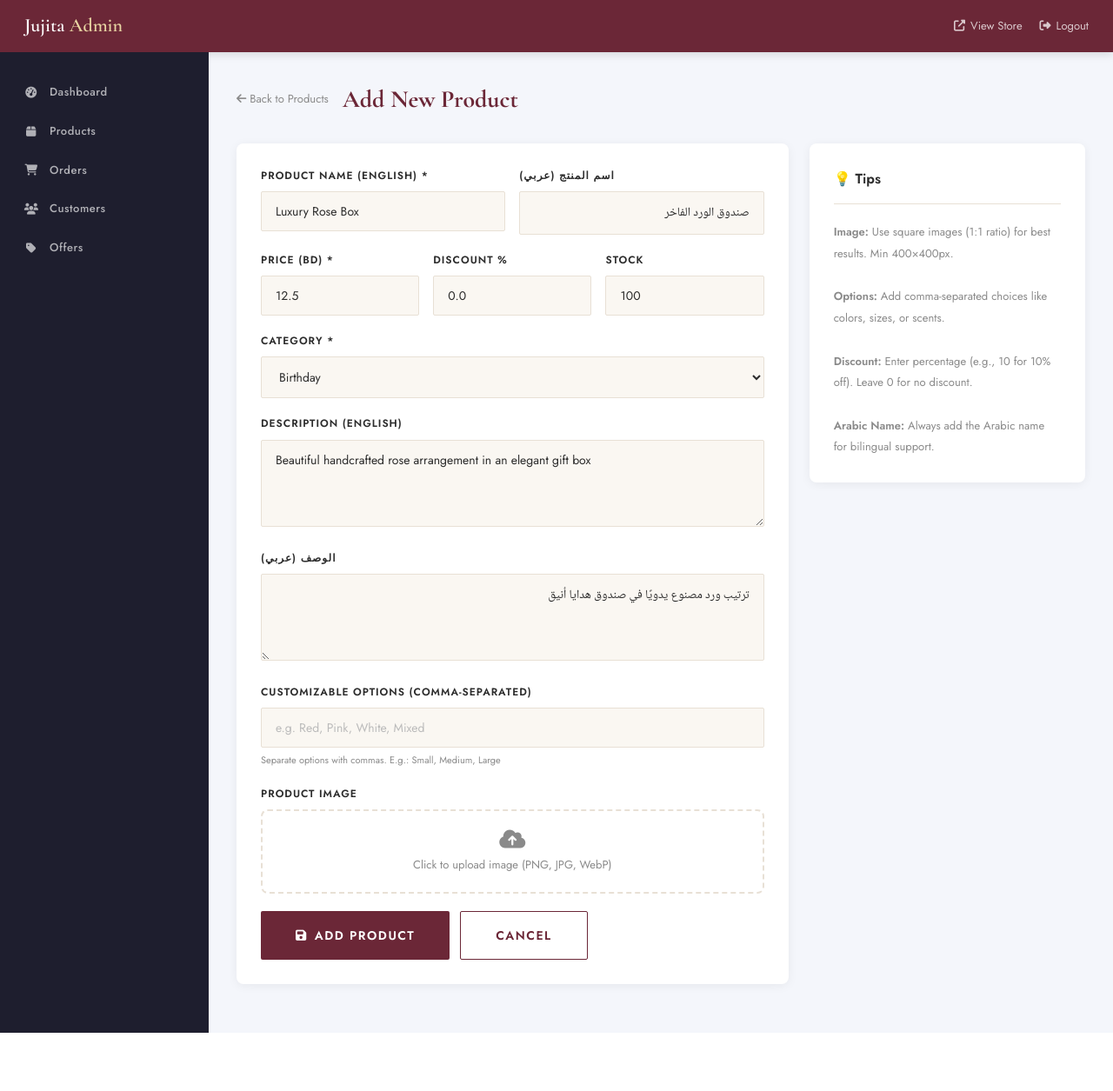
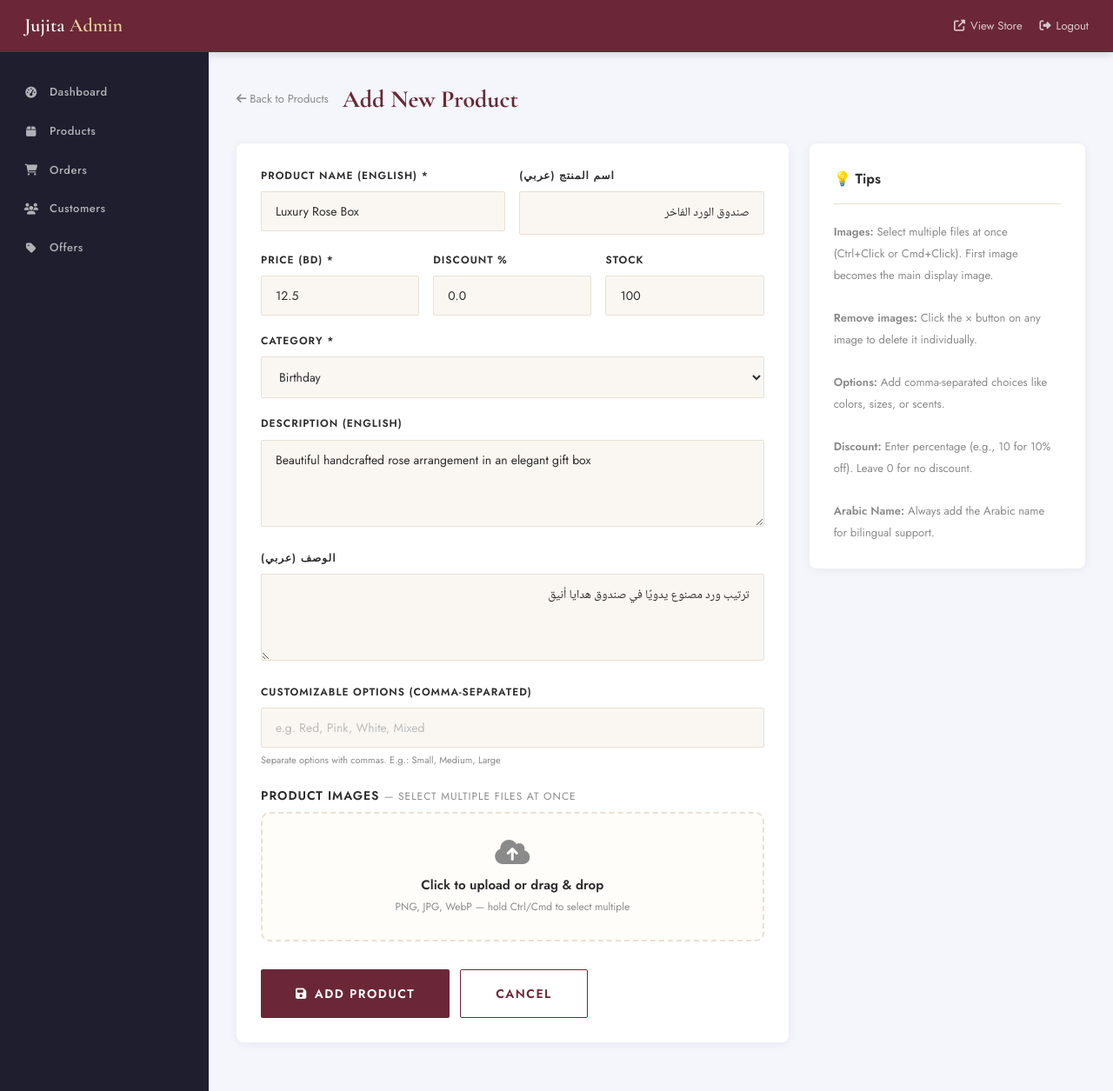
Before and after one commit to fatimax225/jujitsu-store, a Flask app: template templates/admin/product_form.html in a window 1280 px wide. Shown: the whole page at 87% size. Before the commit the page ends 1188 px from the top, so only its background shows below. Run offline with Flask 3, Linux system fonts and the light colour scheme; the template is opened without the code that fills it: values that come from a table or form of the project are taken from there, others are empty; data comes from the database, SQL or seed files in the repository.

Commit message:
Update product_form.html

```diff
--- a/templates/admin/product_form.html
+++ b/templates/admin/product_form.html
@@ -83,20 +83,87 @@
                 </div>
             </div>
 
+            <!-- ═══ MULTI-IMAGE SECTION ═══ -->
             <div class="form-group">
-                <label>Product Image</label>
-                <div style="border:2px dashed var(--border);border-radius:8px;padding:20px;text-align:center;cursor:pointer;transition:border-color 0.3s;"
-                     onclick="document.getElementById('product-image-input').click();">
-                    <input type="file" id="product-image-input" name="image" accept="image/*" style="display:none;">
-                    <img id="image-preview"
-                         src="{% if product and product.image and product.image.startswith('http') %}{{ product.image }}{% elif product and product.image and not product.image.startswith('default') %}{{ url_for('static', filename='images/uploads/' + product.image) }}{% else %}{% endif %}"
-                         style="max-width:200px;max-height:200px;margin:0 auto 12px;border-radius:6px;{% if product and product.image and (product.image.startswith('http') or not product.image.startswith('default')) %}display:block;{% else %}display:none;{% endif %}">
-                    <div style="color:var(--mid-gray);font-size:13px;">
-                        <i class="fas fa-cloud-upload-alt" style="font-size:24px;display:block;margin-bottom:8px;"></i>
-                        Click to upload image (PNG, JPG, WebP)
+                <label style="font-weight:700;font-size:14px;">
+                    Product Images
+                    <span style="font-weight:400;color:var(--mid-gray);font-size:12px;">
+                        — Select multiple files at once
+                    </span>
+                </label>
+
+                {% if action == 'edit' and product and product.images %}
+                <!-- Existing gallery -->
+                <div style="margin-bottom:16px;">
+                    <div style="font-size:12px;color:var(--mid-gray);margin-bottom:10px;font-weight:600;text-transform:uppercase;letter-spacing:0.5px;">
+                        Current Images ({{ product.images|length }})
+                    </div>
+                    <div style="display:flex;flex-wrap:wrap;gap:10px;">
+                        {% for img in product.images %}
+                        <div style="position:relative;display:inline-block;">
+                            <img src="{{ img.url }}"
+                                 style="width:90px;height:90px;object-fit:cover;border-radius:8px;border:2px solid var(--border);
+                                        {% if loop.first %}border-color:#C9868A;{% endif %}"
+                                 onerror="this.src='https://placehold.co/90x90/FAF7F2/C9868A?text=🎁'">
+                            {% if loop.first %}
+                            <span style="position:absolute;top:4px;left:4px;background:#C9868A;color:#fff;
+                                         font-size:9px;font-weight:700;padding:2px 6px;border-radius:4px;">MAIN</span>
+                            {% endif %}
+                            <!-- Delete button -->
+                            <form action="{{ url_for('admin_delete_product_image', image_id=img.id) }}"
+                                  method="POST"
+                                  onsubmit="return confirm('Remove this image?');"
+                                  style="position:absolute;top:-6px;right:-6px;margin:0;">
+                                <button type="submit"
+                                        style="width:22px;height:22px;border-radius:50%;border:none;
+                                               background:#c0392b;color:#fff;font-size:12px;
+                                               cursor:pointer;display:flex;align-items:center;
+                                               justify-content:center;padding:0;line-height:1;">
+                                    ×
+                                </button>
+                            </form>
+                        </div>
+                        {% endfor %}
                     </div>
                 </div>
+                {% elif action == 'edit' and product and product.image and not product.image.startswith('default') %}
+                <!-- Legacy single image fallback -->
+                <div style="margin-bottom:16px;">
+                    <div style="font-size:12px;color:var(--mid-gray);margin-bottom:10px;font-weight:600;text-transform:uppercase;letter-spacing:0.5px;">
+                        Current Image
+                    </div>
+                    <img src="{{ product.image if product.image.startswith('http') else url_for('static', filename='images/uploads/' + product.image) }}"
+                         style="width:90px;height:90px;object-fit:cover;border-radius:8px;border:2px solid #C9868A;"
+                         onerror="this.src='https://placehold.co/90x90/FAF7F2/C9868A?text=🎁'">
+                </div>
+                {% endif %}
+
+                <!-- Upload dropzone -->
+                <div id="dropzone"
+                     style="border:2px dashed var(--border);border-radius:10px;padding:28px 20px;
+                            text-align:center;cursor:pointer;transition:all 0.25s;background:var(--warm-white);"
+                     onclick="document.getElementById('images-input').click();"
+                     ondragover="event.preventDefault();this.style.borderColor='#C9868A';this.style.background='#FDF3F0';"
+                     ondragleave="this.style.borderColor='var(--border)';this.style.background='var(--warm-white)';"
+                     ondrop="handleDrop(event);">
+
+                    <input type="file" id="images-input" name="images"
+                           accept="image/*" multiple style="display:none;"
+                           onchange="previewImages(this.files)">
+
+                    <i class="fas fa-cloud-upload-alt" style="font-size:32px;color:var(--mid-gray);display:block;margin-bottom:10px;"></i>
+                    <div style="font-weight:700;color:var(--charcoal);margin-bottom:4px;">
+                        Click to upload or drag & drop
+                    </div>
+                    <div style="font-size:12px;color:var(--mid-gray);">
+                        PNG, JPG, WebP — hold Ctrl/Cmd to select multiple
+                    </div>
+                </div>
+
+                <!-- Preview of newly selected images -->
+                <div id="new-preview" style="display:flex;flex-wrap:wrap;gap:10px;margin-top:12px;"></div>
             </div>
+            <!-- ═══ END MULTI-IMAGE ═══ -->
 
             <div style="display:flex;gap:12px;margin-top:8px;">
                 <button type="submit" class="btn btn-primary btn-lg">
@@ -112,7 +179,9 @@
     <div class="admin-card">
         <div class="admin-card-title">💡 Tips</div>
         <div style="font-size:13px;color:var(--mid-gray);line-height:1.9;">
-            <p><strong>Image:</strong> Use square images (1:1 ratio) for best results. Min 400×400px.</p>
+            <p><strong>Images:</strong> Select multiple files at once (Ctrl+Click or Cmd+Click). First image becomes the main display image.</p>
+            <br>
+            <p><strong>Remove images:</strong> Click the × button on any image to delete it individually.</p>
             <br>
             <p><strong>Options:</strong> Add comma-separated choices like colors, sizes, or scents.</p>
             <br>
@@ -135,4 +204,47 @@
     </div>
 </div>
 
+<script>
+function previewImages(files) {
+    const container = document.getElementById('new-preview');
+    container.innerHTML = '';
+    Array.from(files).forEach((file, i) => {
+        const reader = new FileReader();
+        reader.onload = e => {
+            const wrap = document.createElement('div');
+            wrap.style.cssText = 'position:relative;display:inline-block;';
+            wrap.innerHTML = `
+                <img src="${e.target.result}"
+                     style="width:90px;height:90px;object-fit:cover;border-radius:8px;
+                            border:2px solid ${i === 0 ? '#C9868A' : 'var(--border)'};">
+                ${i === 0 ? '<span style="position:absolute;top:4px;left:4px;background:#C9868A;color:#fff;font-size:9px;font-weight:700;padding:2px 6px;border-radius:4px;">MAIN</span>' : ''}
+                <span style="position:absolute;bottom:4px;right:4px;background:rgba(0,0,0,0.55);color:#fff;font-size:9px;padding:1px 5px;border-radius:3px;">${i+1}</span>
+            `;
+            container.appendChild(wrap);
+        };
+        reader.readAsDataURL(file);
+    });
+    // Update dropzone text
+    const dz = document.getElementById('dropzone');
+    dz.querySelector('div').textContent = `${files.length} file${files.length > 1 ? 's' : ''} selected`;
+    dz.style.borderColor = '#C9868A';
+    dz.style.background  = '#FDF3F0';
+}
+
+function handleDrop(event) {
+    event.preventDefault();
+    const dz = document.getElementById('dropzone');
+    dz.style.borderColor = 'var(--border)';
+    dz.style.background  = 'var(--warm-white)';
+    const input = document.getElementById('images-input');
+    // Transfer dropped files to the input
+    const dt = new DataTransfer();
+    Array.from(event.dataTransfer.files)
+        .filter(f => f.type.startsWith('image/'))
+        .forEach(f => dt.items.add(f));
+    input.files = dt.files;
+    previewImages(input.files);
+}
+</script>
+
 {% endblock %}
```
